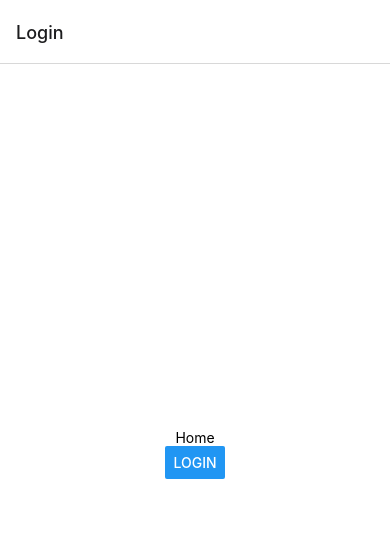
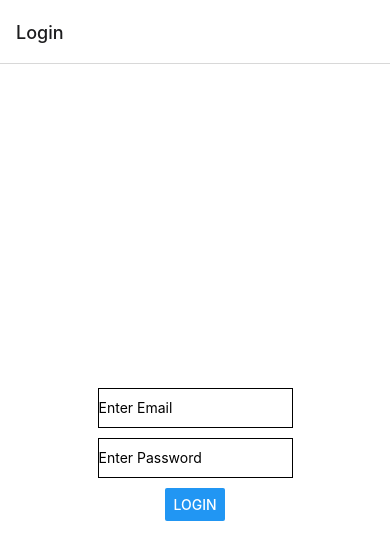
Before and after one commit to iampooran/nativenavigation, a React Native app: screen /Home in a window 390 px wide. Shown: the top 560 px of the page. Built offline with nearby package versions, Linux system fonts and the light colour scheme.

Commit message:
Login Logout Added

```diff
--- a/src/components/Home/Home.tsx
+++ b/src/components/Home/Home.tsx
@@ -1,14 +1,40 @@
-import {Text, View, StyleSheet, Button} from 'react-native';
-import React from 'react';
+import {Text, View, TextInput, StyleSheet, Button} from 'react-native';
+import React, {useState} from 'react';
 
 const Home = ({navigation}: {navigation: any}) => {
+  const [userName, setUserName] = useState('');
+  const [password, setPassword] = useState('');
+  const [isValid, setIsValid] = useState(true);
+
+  const handleLogin = () => {
+    console.log(userName.length);
+    if (userName.length === 0 || password.length === 0) {
+      setIsValid(false);
+    } else {
+      setIsValid(true);
+      navigation.navigate('Authenticated');
+    }
+  };
+
   return (
     <View style={styles.container}>
-      <Text>Home</Text>
-      <Button
-        title="Login"
-        onPress={() => navigation.navigate('Authenticated')}
+      {isValid === false && (
+        <Text style={styles.errorText}>Please Fill the Input</Text>
+      )}
+      <TextInput
+        style={styles.textInputStyle}
+        placeholder="Enter Email"
+        onChangeText={newText => setUserName(newText)}
+        defaultValue={userName}
       />
+      <TextInput
+        style={styles.textInputStyle}
+        placeholder="Enter Password"
+        secureTextEntry={true}
+        onChangeText={newText => setPassword(newText)}
+        defaultValue={password}
+      />
+      <Button title="Login" onPress={() => handleLogin()} />
     </View>
   );
 };
@@ -20,6 +46,17 @@ const styles = StyleSheet.create({
     alignItems: 'center',
     justifyContent: 'center',
   },
+  textInputStyle: {
+    marginBottom: 10,
+    height: 40,
+    width: '50%',
+    borderColor: 'black',
+    borderWidth: 1,
+  },
+  errorText: {
+    color: 'red',
+    marginBottom: 10,
+  },
 });
 
 export default Home;
--- a/src/components/Settings/Setting.tsx
+++ b/src/components/Settings/Setting.tsx
@@ -1,12 +1,24 @@
-import {Text, View} from 'react-native';
+import {View, Button, StyleSheet} from 'react-native';
 import React from 'react';
 
-const Settings = () => {
+const Settings = ({navigation}: {navigation: any}) => {
+  const handleLogOut = () => {
+    navigation.navigate('Home');
+  };
   return (
-    <View>
-      <Text>Settings Page</Text>
+    <View style={styles.container}>
+      <Button title="Logout" onPress={() => handleLogOut()} />
     </View>
   );
 };
 
 export default Settings;
+
+const styles = StyleSheet.create({
+  container: {
+    flex: 1,
+    backgroundColor: '#fff',
+    alignItems: 'center',
+    justifyContent: 'center',
+  },
+});
```
